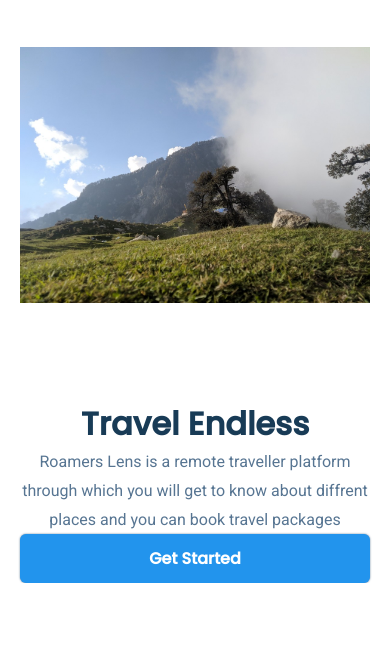
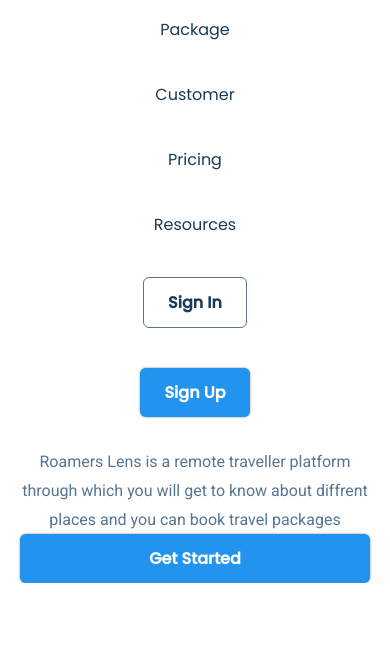
Before and after one commit to jayant613/Roamers-Lens.github.io, a plain HTML site: page index.html in a window 390 px wide. Both pictures are taken after a click on the link 353 px from the left and 121 px from the top of the page. Shown: the part 147-807 px from the top of the page. Drawn offline with Linux system fonts and the light colour scheme.

Commit message:
Toggle Button

```diff
--- a/index.html
+++ b/index.html
@@ -261,6 +261,15 @@
 
     <script src="https://kit.fontawesome.com/9e3f0a83f6.js" crossorigin="anonymous"></script>
 
+    <script>
+        const toggleButton = document.getElementById('nav-toggle');
+        const navLinks = document.getElementById('nav-links');
+
+        toggleButton.addEventListener('click', () => {
+            navLinks.classList.toggle('active');
+        })
+    </script>
+
 </body>
 
 </html>
```
